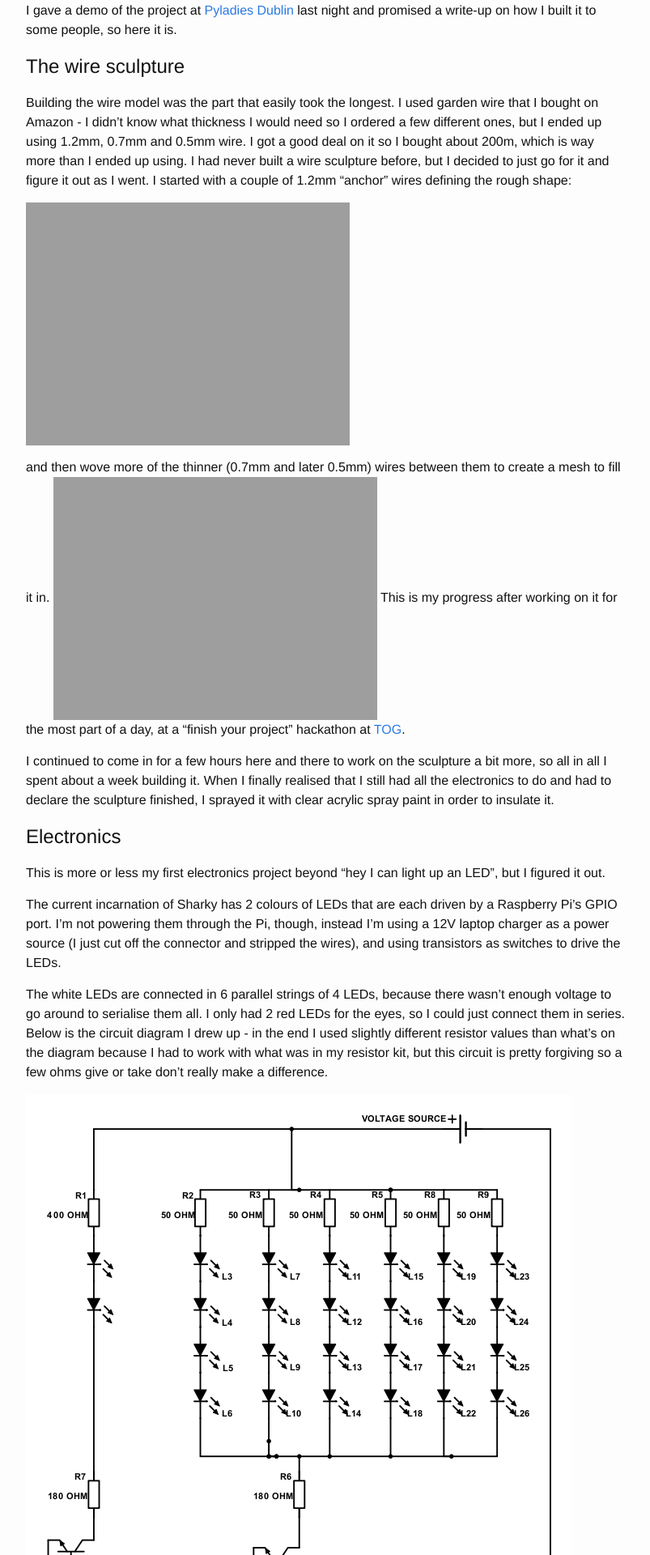
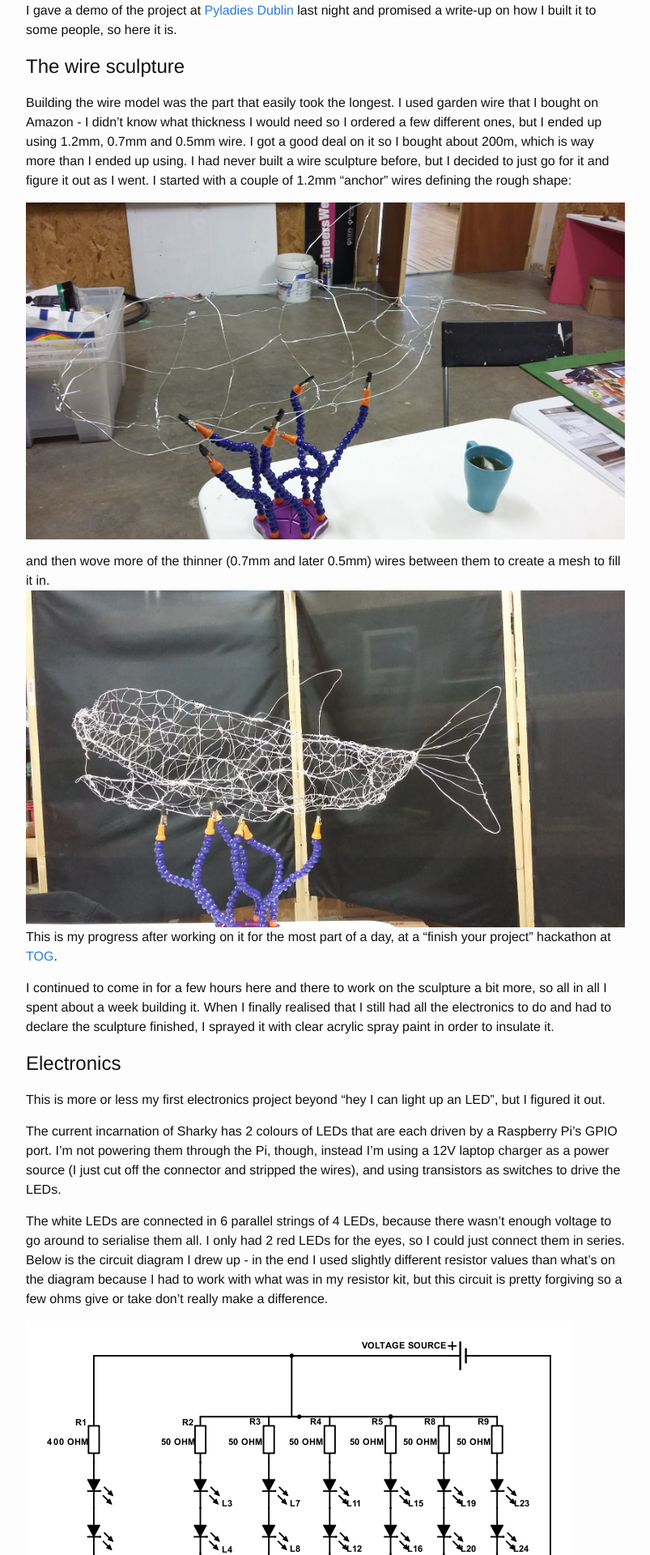
Before and after one commit to machineperson/machineperson.github.io, a Jekyll site: the page built from _posts/2018-09-19-wireshark-project.markdown, in a window 1280 px wide. Shown: the part 802-2722 px from the top of the page at 81% size, without its empty margins (238-1041 px from the left). Built offline with Jekyll 4.4.1, drawn with Linux system fonts in a browser that asks for light colours.

Commit message:
Update 2018-09-19-wireshark-project.markdown

```diff
--- a/_posts/2018-09-19-wireshark-project.markdown
+++ b/_posts/2018-09-19-wireshark-project.markdown
@@ -17,10 +17,10 @@ I gave a demo of the project at [Pyladies Dublin][pyladies] last night and promi
 Building the wire model was the part that easily took the longest. I used garden wire that I bought on Amazon - I didn't know what thickness I would need so I ordered a few different ones, but I ended up using 1.2mm, 0.7mm and 0.5mm wire. I got a good deal on it so I bought about 200m, which is way more than I ended up using.
 I had never built a wire sculpture before, but I decided to just go for it and figure it out as I went. I started with a couple of 1.2mm "anchor" wires defining the rough shape:
 
-![sharky-progress1]({{ site.url }}/assets/sharky-progress1.png)
+![sharky-progress1]({{ site.url }}/assets/sharky-progress1.jpg)
 
 and then wove more of the thinner (0.7mm and later 0.5mm) wires between them to create a mesh to fill it in.
-![sharky-progress2]({{ site.url }}/assets/sharky-progress2.png)
+![sharky-progress2]({{ site.url }}/assets/sharky-progress2.jpg)
 This is my progress after working on it for the most part of a day, at a "finish your project" hackathon at [TOG][tog].
 
 I continued to come in for a few hours here and there to work on the sculpture a bit more, so all in all I spent about a week building it. When I finally realised that I still had all the electronics to do and had to declare the sculpture finished, I sprayed it with clear acrylic spray paint in order to insulate it.
```
